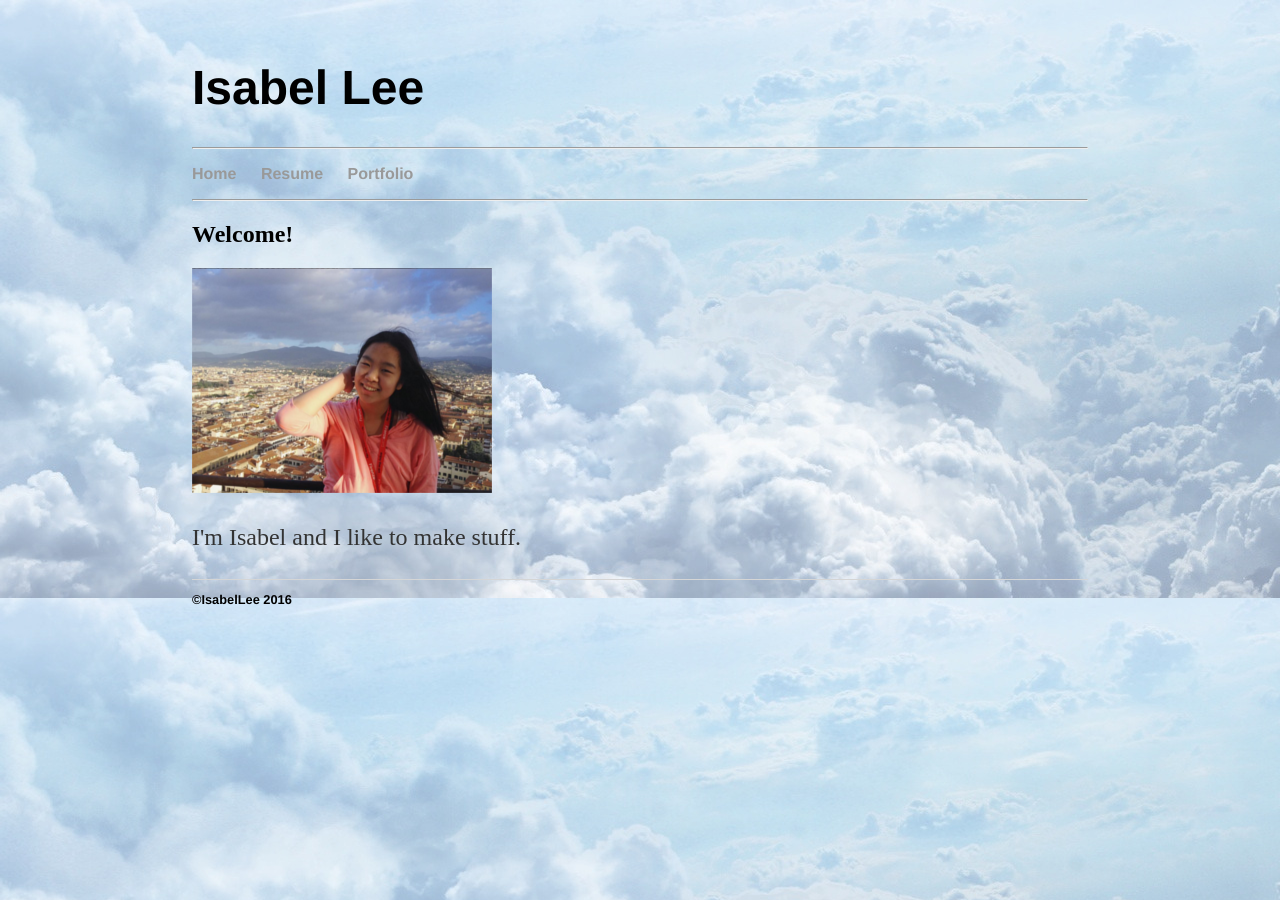
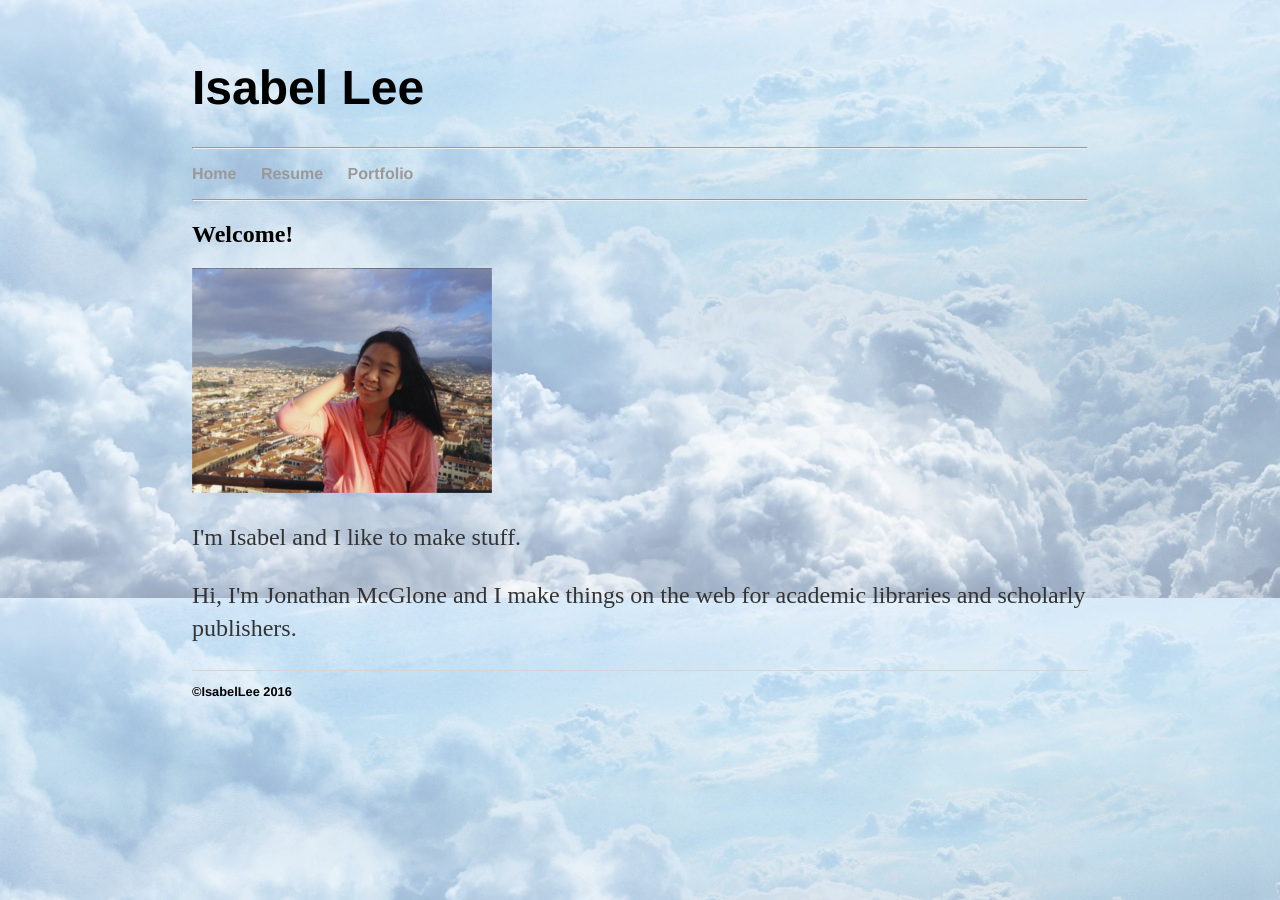
Before and after one commit to isabelringing1/old_website, a Jekyll site: the page built from index.html, in a window 1280 px wide. Built offline with Jekyll 4.4.1, drawn with Linux system fonts in a browser that asks for light colours.

Commit message:
Update index.html

```diff
--- a/index.html
+++ b/index.html
@@ -8,4 +8,5 @@ title: Isabel's Website
 	<img  class="img-circle avatar" alt="Isabel Lee" src="me.PNG">
 	</div>
 	<p>I'm Isabel and I like to make stuff.</a></p>
+	<p class="lead">Hi, I'm <span itemprop="name">Jonathan McGlone</span> and I make things on the web for academic libraries and scholarly publishers.</p>
 </div><!-- /.blurb -->
```
